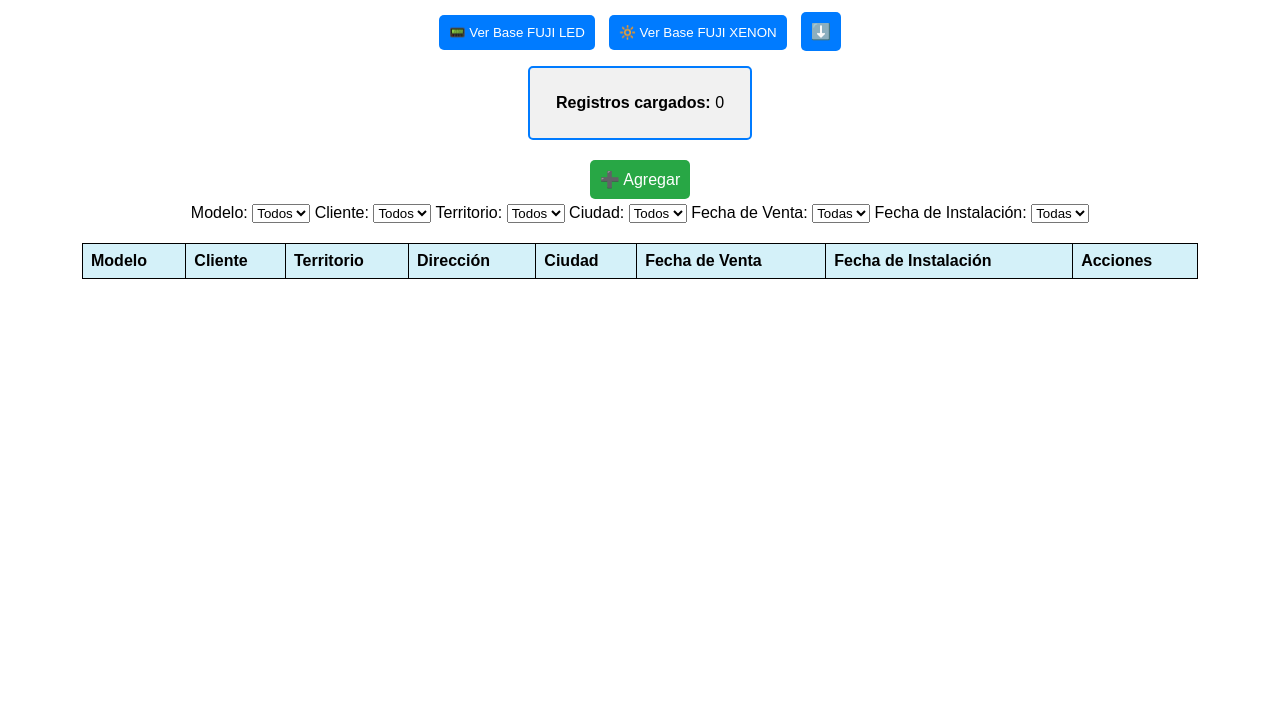
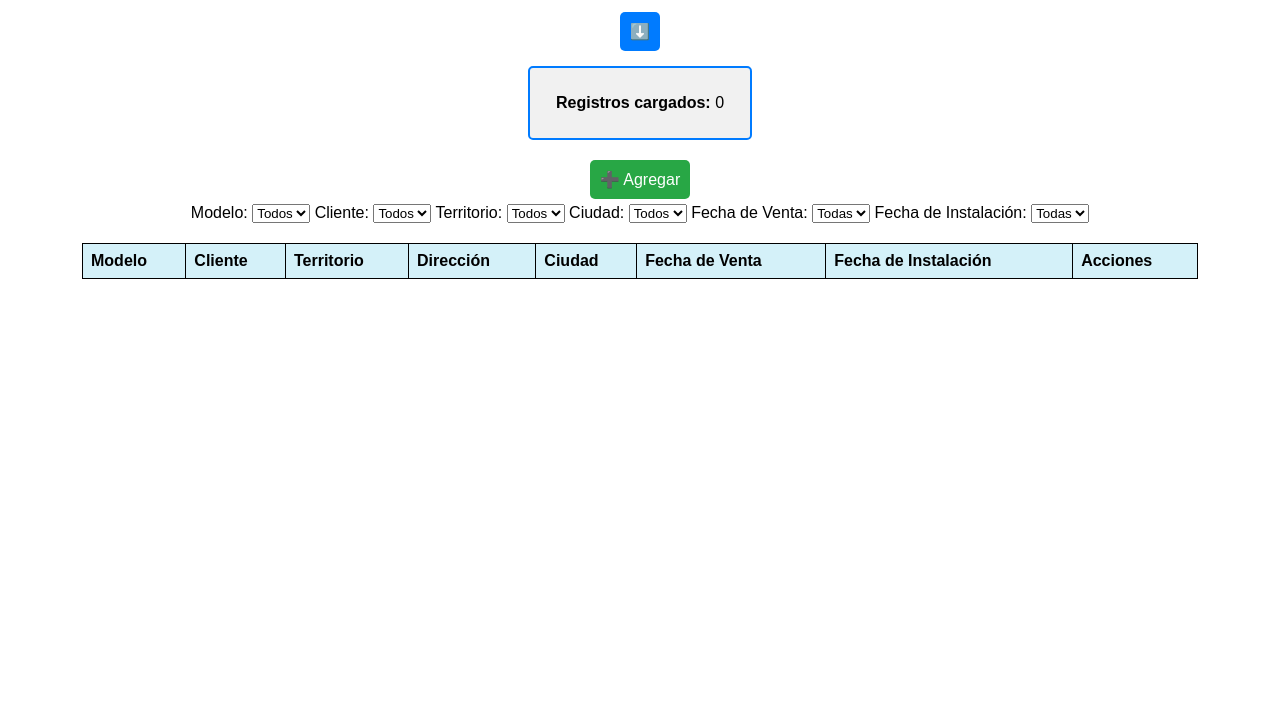
Before and after one commit to fsbastidas/PRODUCTO, a plain HTML site: page index.html in a window 1280 px wide. Shown: the part 73-800 px from the top of the page. Drawn offline with nearby package versions, Linux system fonts and the light colour scheme.

Commit message:
Update index.html

```diff
--- a/index.html
+++ b/index.html
@@ -15,9 +15,8 @@
     <h1>BASE AREA PRODUCTO</h1>
 
     <!-- Botones para cargar las bases de datos -->
-    <button onclick="loadDatabase('LED')" id="btnLed">📟 Ver Base FUJI LED</button>
-    <button onclick="loadDatabase('XENON')" id="btnXenon">🔆 Ver Base FUJI XENON</button>
-
+    <!-- <button onclick="loadDatabase('LED')" id="btnLed">📟 Ver Base FUJI LED</button>
+    <button onclick="loadDatabase('XENON')" id="btnXenon">🔆 Ver Base FUJI XENON</button> -->
 
     <!-- Botón de descarga con menú desplegable -->
     <div class="dropdown">
```
